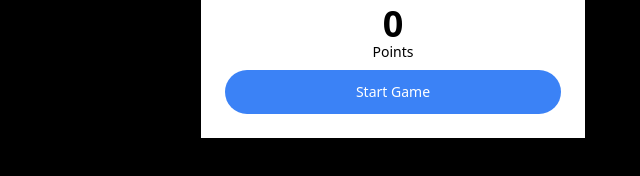
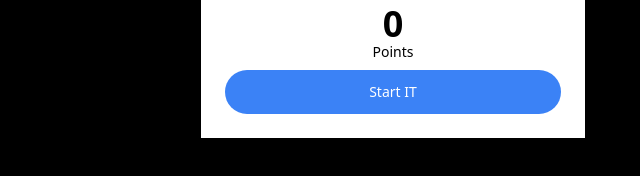
Before and after one commit to RabiulHassanJomman/Game.github.io, a plain HTML site: page index.html in a window 1280 px wide. Shown: the part 340-516 px from the top of the page, 247-887 px from the left. Drawn offline with nearby package versions, Linux system fonts and the light colour scheme.

Commit message:
Update index.html

```diff
--- a/index.html
+++ b/index.html
@@ -27,7 +27,7 @@
       <h1 class="font-bold text-4xl leading-none" id="bigScoreEl">0</h1>
       <p class="text-sm font-grey-700 mb-2">Points</p>
       <div>
-        <button class="bg-blue-500 text-white py-3 w-full rounded-full text-sm" id="startBtn">Start Game</button>
+        <button class="bg-blue-500 text-white py-3 w-full rounded-full text-sm" id="startBtn">Start IT</button>
       </div>
     </div>
   </div>
```
